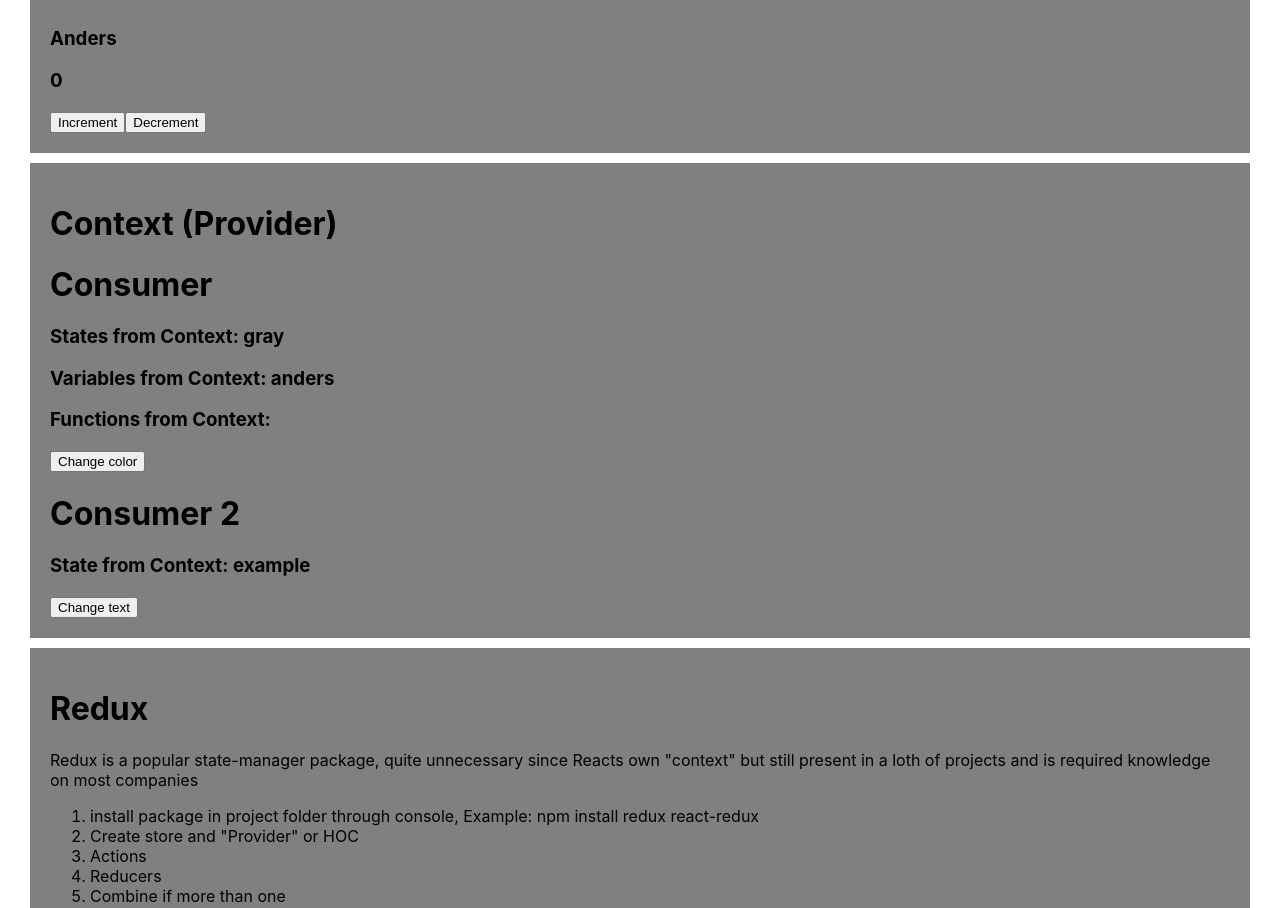
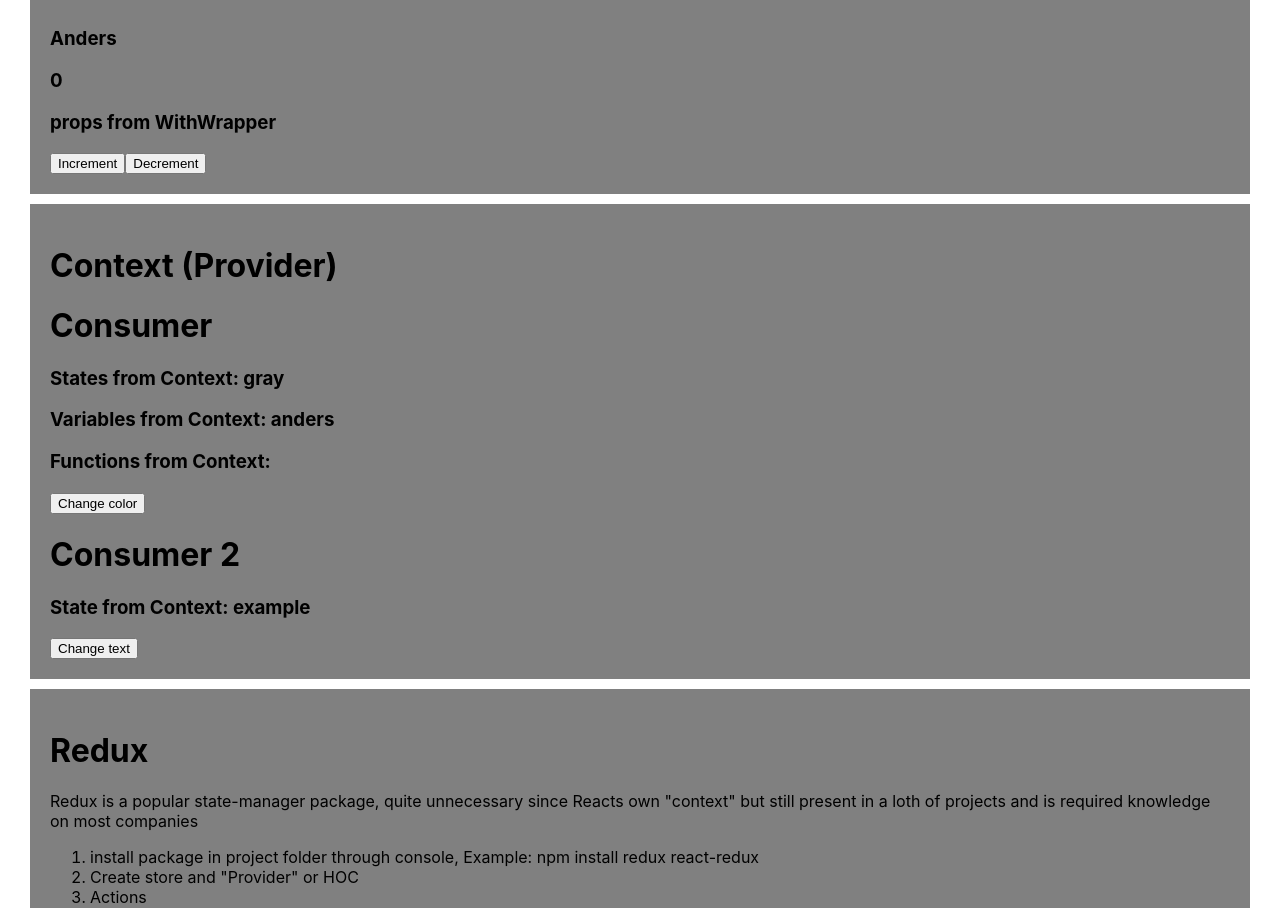
Before and after one commit to ArnT81/all_about_react, a React (Create React App) app: page / in a window 1280 px wide. Shown: the part 3031-3939 px from the top of the page. Built offline with nearby package versions, Linux system fonts and the light colour scheme; no server answers.

Commit message:
HOC´s recieving and forwarding previous props

```diff
--- a/src/HOC/WithCounter.js
+++ b/src/HOC/WithCounter.js
@@ -2,9 +2,8 @@
 
 const WithCounter = (OriginalComponent) => {
     //  All logic intended to be shared shall be in the "NewComponent"
-
     //  FUNCTION COMPONENT
-    function NewComponent() {
+    function NewComponent(props) {
         const [count, setCount] = useState(0)
 
         function incrementCount() {
@@ -21,6 +20,7 @@
                 count={count}
                 incrementCount={incrementCount}
                 decrementCount={decrementCount}
+                {...props}
             />
         );
     }
--- a/src/HOC/WithWrapper.js
+++ b/src/HOC/WithWrapper.js
@@ -3,6 +3,6 @@
 
 
 export default function WithWrapper(OriginalComponent) {
-    const NewComponent = () => <div className={styles.wrapper}><OriginalComponent /></div>
+    const NewComponent = (props) => <div className={styles.wrapper}><OriginalComponent fromGrandParent='props from WithWrapper'{...props} /></div>
     return NewComponent;
 }
--- a/src/HOC/index.js
+++ b/src/HOC/index.js
@@ -3,13 +3,14 @@
 import WithWrapper from './WithWrapper';
 
 
-//  When using HIGHER ORDER COMPONENTS (HOC´s) you will only get logic from the closets wrapping component if not previous props is handled in the HOC itself
-function OriginalComponent({ name, count, incrementCount, decrementCount }) {
+//  When using HIGHER ORDER COMPONENTS (HOC´s) you will only get logic from the closets wrapping component if not previous props is handled in the HOC itself with {...props} in the "New Component"
+function OriginalComponent({ name, count, incrementCount, decrementCount, fromGrandParent }) {
     return (
         <div>
             <h1>HOC</h1>
             <h3>{name}</h3>
             <h3>{count}</h3>
+            <h3>{fromGrandParent}</h3>
             <button onClick={incrementCount}>Increment</button>
             <button onClick={decrementCount}>Decrement</button>
         </div>
```
